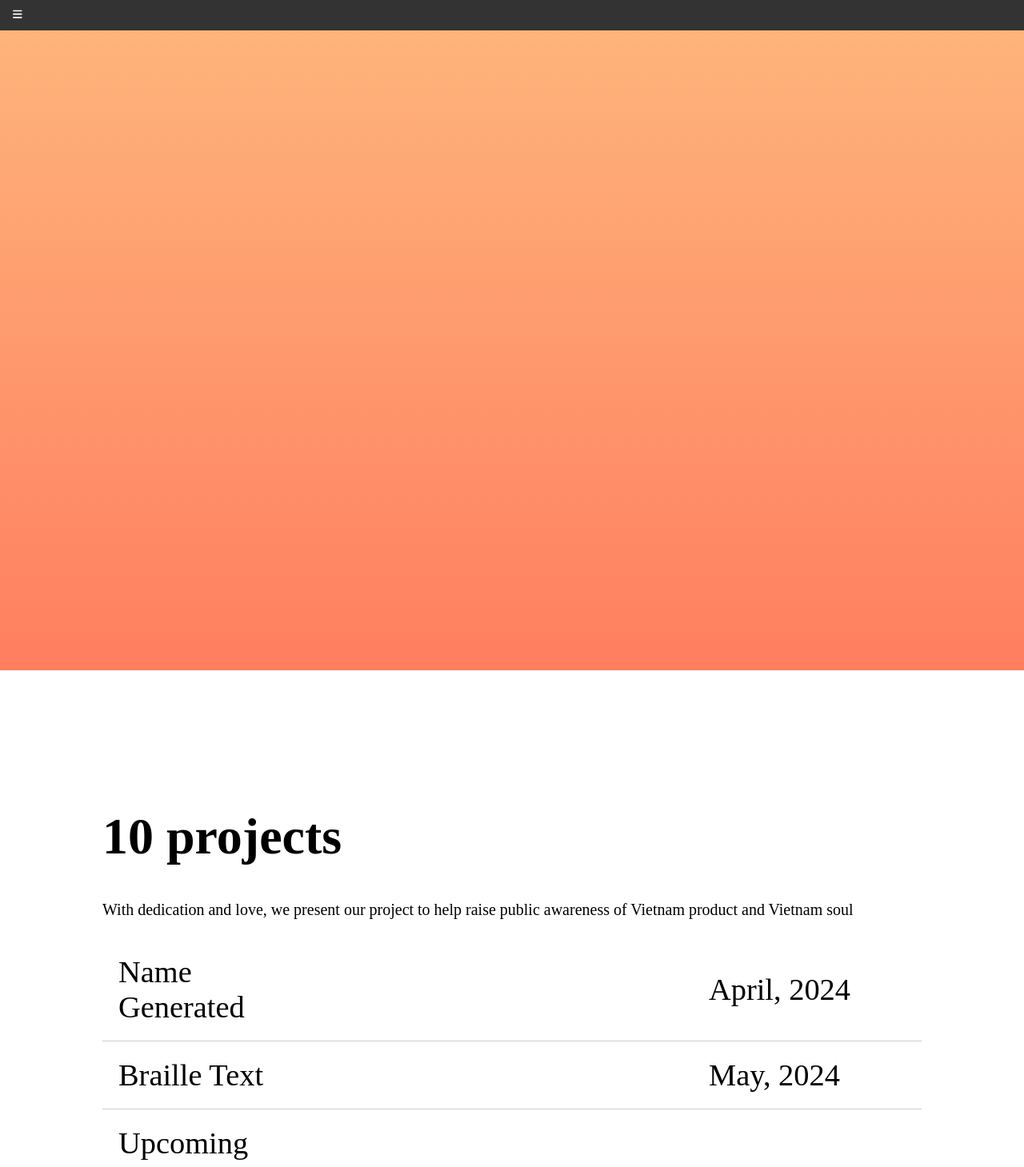
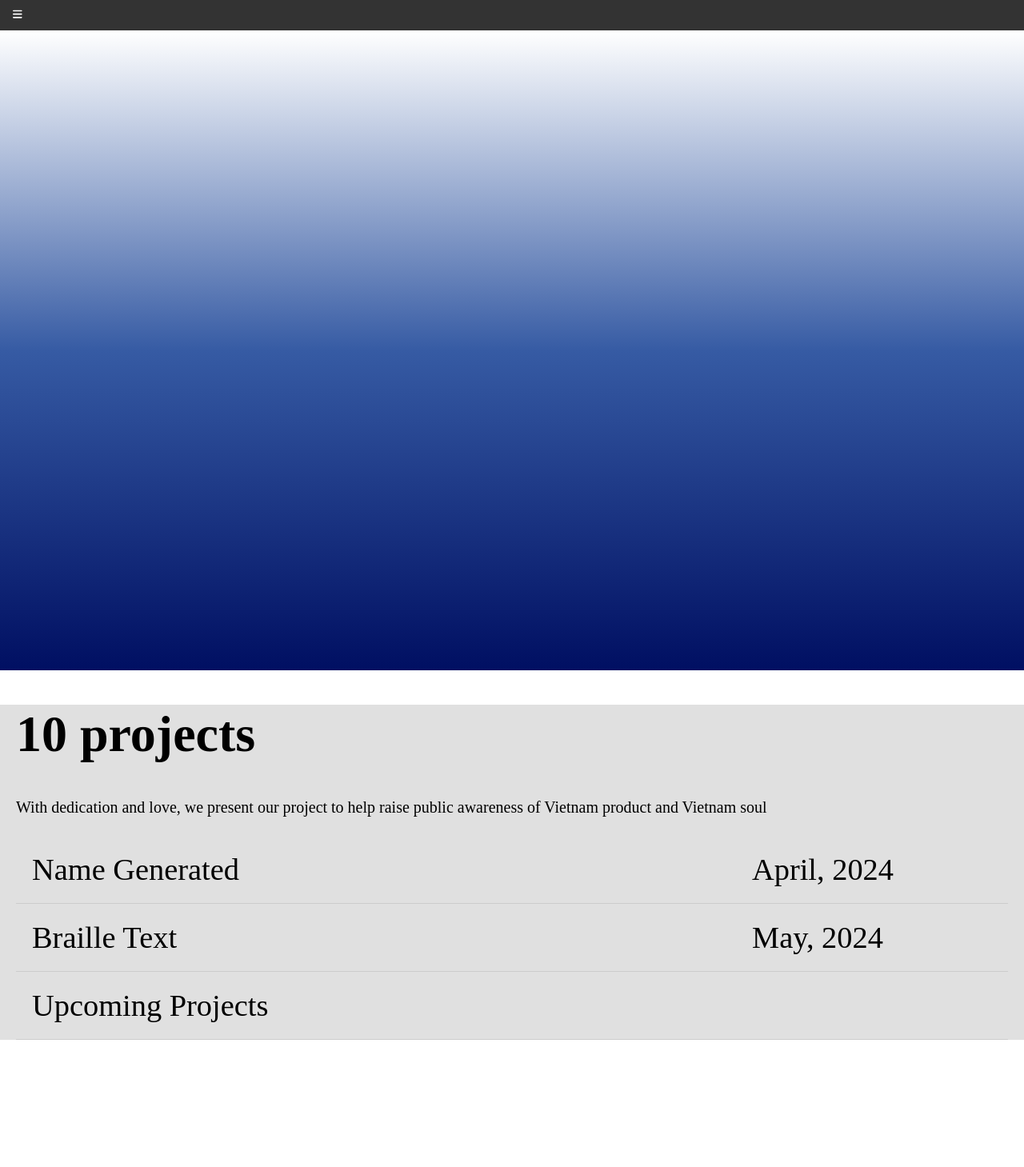
Before and after one commit to DHLabFUV/DHLab-Website-Official, a React (Create React App) app: page /archives in a window 1280 px wide. Shown: the top 1459 px of the page at 80% size. After the commit the page ends 1324 px from the top, so only its background shows below. Built offline with nearby package versions, Linux system fonts and the light colour scheme.

Commit message:
EOD update

```diff
--- a/src/frontend/archives/archives.css
+++ b/src/frontend/archives/archives.css
@@ -1,5 +1,9 @@
 body {
   font-size: 20px;
+}
+
+.container {
+  position: relative; /* Set position relative for absolute positioning */
 }
 
 .page-content{
--- a/src/frontend/archives/archives.js
+++ b/src/frontend/archives/archives.js
@@ -27,11 +27,14 @@ const Archives = () => {
     },
   ];
   return (
-    <><VerticalGradientBackground /><div className='page-content'>
-      <h1 className='proj-nums'>10 projects</h1>
-      <p className='intro'>With dedication and love, we present our project to help raise public awareness of Vietnam product and Vietnam soul</p>
-      <ToggleList items={items} />
-    </div></>
+    <div className="container">
+      <VerticalGradientBackground /> {/* Render the gradient background */}
+      <div className="content">
+        <h1 className="proj-nums">10 projects</h1>
+        <p className="intro">With dedication and love, we present our project to help raise public awareness of Vietnam product and Vietnam soul</p>
+        <ToggleList items={items} />
+      </div>
+    </div>
   );
 }
 
--- a/src/frontend/component/gradientbg.js
+++ b/src/frontend/component/gradientbg.js
@@ -2,7 +2,8 @@ import React from 'react';
 
 const VerticalGradientBackground = () => {
   const gradientStyle = {
-    background: 'linear-gradient(to top, #ff7e5f, #feb47b)', // Define the vertical gradient
+    background: `linear-gradient(to top, rgba(0, 15, 98, 1),
+    rgba(4, 50, 141, 0.8), rgba(8, 84, 185, 0))`, // Define the gradient with transparent end
     minHeight: '100vh', // Set minimum height to full viewport height
     display: 'flex',
     justifyContent: 'center',
--- a/src/frontend/homepage/homepage.js
+++ b/src/frontend/homepage/homepage.js
@@ -3,8 +3,7 @@ import React from 'react';
 function HomePage() {
   return (
     <div>
-      <h2>10 projects</h2>
-      <p>Lorem ipsum dolor sit amet, consectetur adipiscing elit. Nulla facilisi. Sed eget sapien vel ligula laoreet tristique. Sed consequat, mauris quis tristique condimentum,</p>
+      <h2>This is the Home Page</h2>
     </div>
   );
 }
```
Also changed, not shown: src/frontend/component/gradientbg.css (deleted, +0 -11 lines), src/frontend/archives/randombg.js (added).
